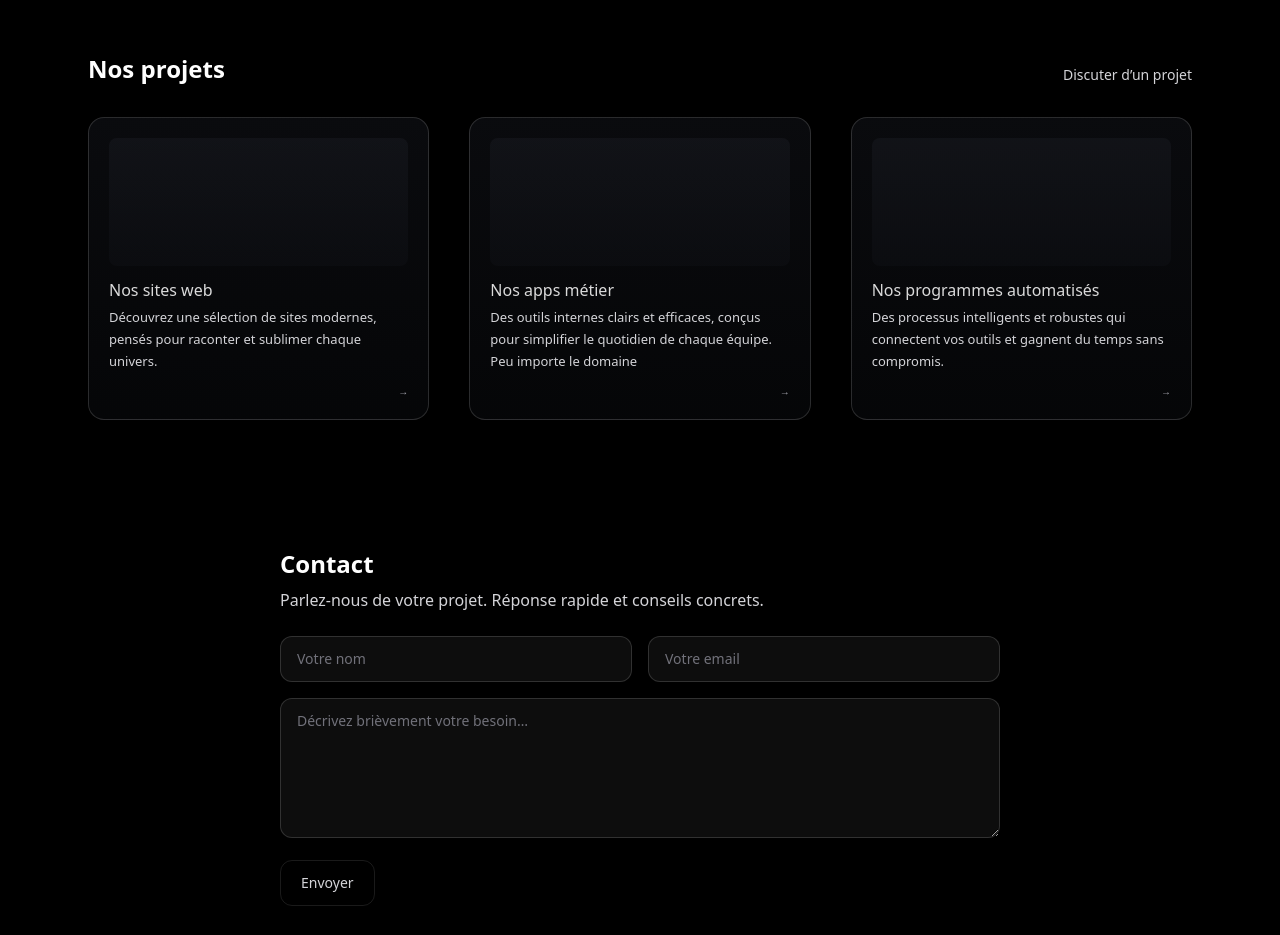
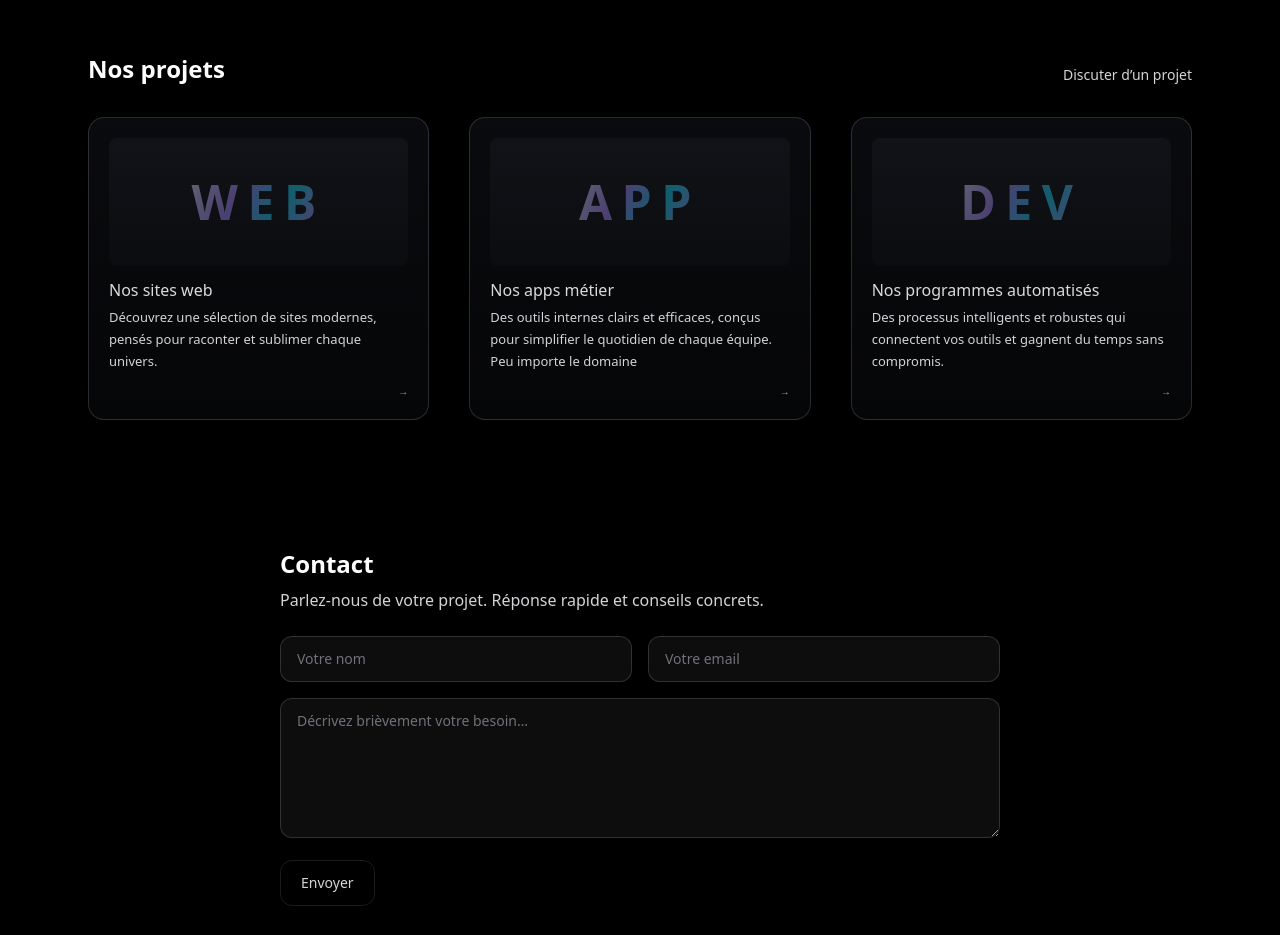
Before and after one commit to hugogebel-boop/smartflowgroup_website, a React (Vite) app: page / in a window 1280 px wide. Shown: the part 5600-6535 px from the top of the page. Built offline with nearby package versions, Linux system fonts and the light colour scheme.

Commit message:
lettre en grand dans projectcard

```diff
--- a/src/App.tsx
+++ b/src/App.tsx
@@ -483,7 +483,21 @@ function ServicesSection() {
 type GlowColor = "yellow" | "red" | "green";
 const glowHex: Record<GlowColor, string> = { yellow: "#9b6bff", red: "#9b6bff", green: "#9b6bff" };
 
-function ProjectCard({ title, subtitle, href, color }: { title: string; subtitle: string; href: string; color: GlowColor; }) {
+type OverlayWords = { primary: string; secondary?: string[] };
+
+function ProjectCard({
+    title,
+    subtitle,
+    href,
+    color,
+    overlay,
+}: {
+    title: string;
+    subtitle: string;
+    href: string;
+    color: GlowColor;
+    overlay?: OverlayWords; // ← nouveau
+}) {
     const isTouch = useIsTouchDevice();
     const [hovered, setHovered] = React.useState(false);
     const ref = React.useRef<HTMLAnchorElement | null>(null);
@@ -522,21 +536,65 @@ function ProjectCard({ title, subtitle, href, color }: { title: string; subtitle
                 aria-label={`${title} – en savoir plus`}
                 style={{ transition: "border-color 300ms ease, transform 300ms ease, outline-color 300ms ease" }}
             >
-                <div className="mb-2 sm:mb-3 h-28 sm:h-32 w-full overflow-hidden rounded-lg"
-                    style={{ background: "linear-gradient(180deg, rgba(40,43,53,0.25) 0%, rgba(22,24,31,0.25) 100%)" }} />
+                {/* Zone image + overlay typographique */}
+                <div
+                    className="relative mb-2 sm:mb-3 h-28 sm:h-32 w-full overflow-hidden rounded-lg"
+                    style={{ background: "linear-gradient(180deg, rgba(40,43,53,0.25) 0%, rgba(22,24,31,0.25) 100%)" }}
+                >
+                    {overlay && (
+                        <div className="pointer-events-none absolute inset-0">
+                            <div className="absolute inset-0 flex items-center justify-center">
+                                <motion.span
+                                    className="font-semibold uppercase select-none bg-clip-text text-transparent
+                     bg-[linear-gradient(120deg,#e0e7ff_0%,#a78bfa_35%,#22d3ee_65%,#e879f9_100%)] tracking-[0.22em]"
+                                    style={{
+                                        fontSize: "clamp(28px, 9vw, 48px)",
+                                        letterSpacing: "0.2em",
+                                        opacity: 0.45,            // ← moins opaque
+                                        filter: "saturate(1.1)",  // léger boost pour le gradient
+                                    }}
+                                    animate={{ opacity: [0.38, 0.5, 0.45] }} // subtil vivant
+                                    transition={{ duration: 2.2, repeat: Infinity, ease: [0.45, 0, 0.55, 1] }}
+                                >
+                                    {overlay.primary}
+                                </motion.span>
+                            </div>
+                        </div>
+                    )}
+                </div>
+
                 <h3 className="text-sm sm:text-base font-medium text-white/85">{title}</h3>
                 <p className="mt-1 text-[13px] text-zinc-300">{subtitle}</p>
-                <div className="mt-auto pt-3 flex items-center justify-end"><span className="text-[10px] text-zinc-400">→</span></div>
+                <div className="mt-auto pt-3 flex items-center justify-end">
+                    <span className="text-[10px] text-zinc-400">→</span>
+                </div>
             </a>
         </div>
     );
 }
-
 function WorksSection() {
     const works = [
-        { t: "Nos sites web", d: "Découvrez une sélection de sites modernes, pensés pour raconter et sublimer chaque univers.", href: "#/projects/web", color: "yellow" as GlowColor },
-        { t: "Nos apps métier", d: "Des outils internes clairs et efficaces, conçus pour simplifier le quotidien de chaque équipe. Peu importe le domaine", href: "#/projects/apps", color: "red" as GlowColor },
-        { t: "Nos programmes automatisés", d: "Des processus intelligents et robustes qui connectent vos outils et gagnent du temps sans compromis.", href: "#/projects/automation", color: "green" as GlowColor },
+        {
+            t: "Nos sites web",
+            d: "Découvrez une sélection de sites modernes, pensés pour raconter et sublimer chaque univers.",
+            href: "#/projects/web",
+            color: "yellow" as GlowColor,
+            overlay: { primary: "WEB", secondary: ["APP", "DEV"] }, // ← ici
+        },
+        {
+            t: "Nos apps métier",
+            d: "Des outils internes clairs et efficaces, conçus pour simplifier le quotidien de chaque équipe. Peu importe le domaine",
+            href: "#/projects/apps",
+            color: "red" as GlowColor,
+            overlay: { primary: "APP", secondary: ["WEB", "DEV"] }, // ← ici
+        },
+        {
+            t: "Nos programmes automatisés",
+            d: "Des processus intelligents et robustes qui connectent vos outils et gagnent du temps sans compromis.",
+            href: "#/projects/automation",
+            color: "green" as GlowColor,
+            overlay: { primary: "DEV", secondary: ["WEB", "APP"] }, // ← ici
+        },
     ];
 
     return (
@@ -553,8 +611,18 @@ function WorksSection() {
                         Discuter d’un projet
                     </a>
                 </div>
+
                 <div className="grid gap-8 sm:gap-10 grid-cols-1 xs:grid-cols-2 lg:grid-cols-3">
-                    {works.map((w, i) => <ProjectCard key={i} title={w.t} subtitle={w.d} href={w.href} color={w.color} />)}
+                    {works.map((w, i) => (
+                        <ProjectCard
+                            key={i}
+                            title={w.t}
+                            subtitle={w.d}
+                            href={w.href}
+                            color={w.color}
+                            overlay={w.overlay} // ← passer l’overlay
+                        />
+                    ))}
                 </div>
             </div>
         </section>
```
